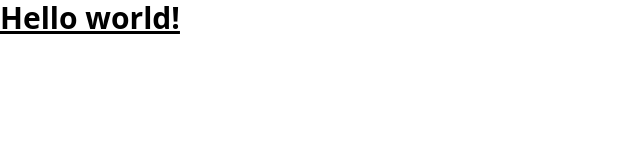
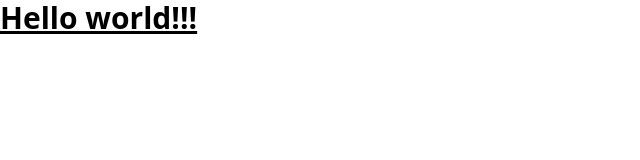
Before and after one commit to 0xKMG/nft-marketplace, a Next.js app: page / in a window 1280 px wide. Shown: the top 160 px of the page, without its empty margins (0-640 px from the left). Built offline with nearby package versions, Linux system fonts and the light colour scheme.

Commit message:
change the text for testing

```diff
--- a/pages/index.js
+++ b/pages/index.js
@@ -3,7 +3,7 @@ import Image from 'next/image';
 
 const Home = () => (
   <h1 className="text-3xl font-bold underline">
-    Hello world!
+    Hello world!!!
   </h1>
 );
 
```
